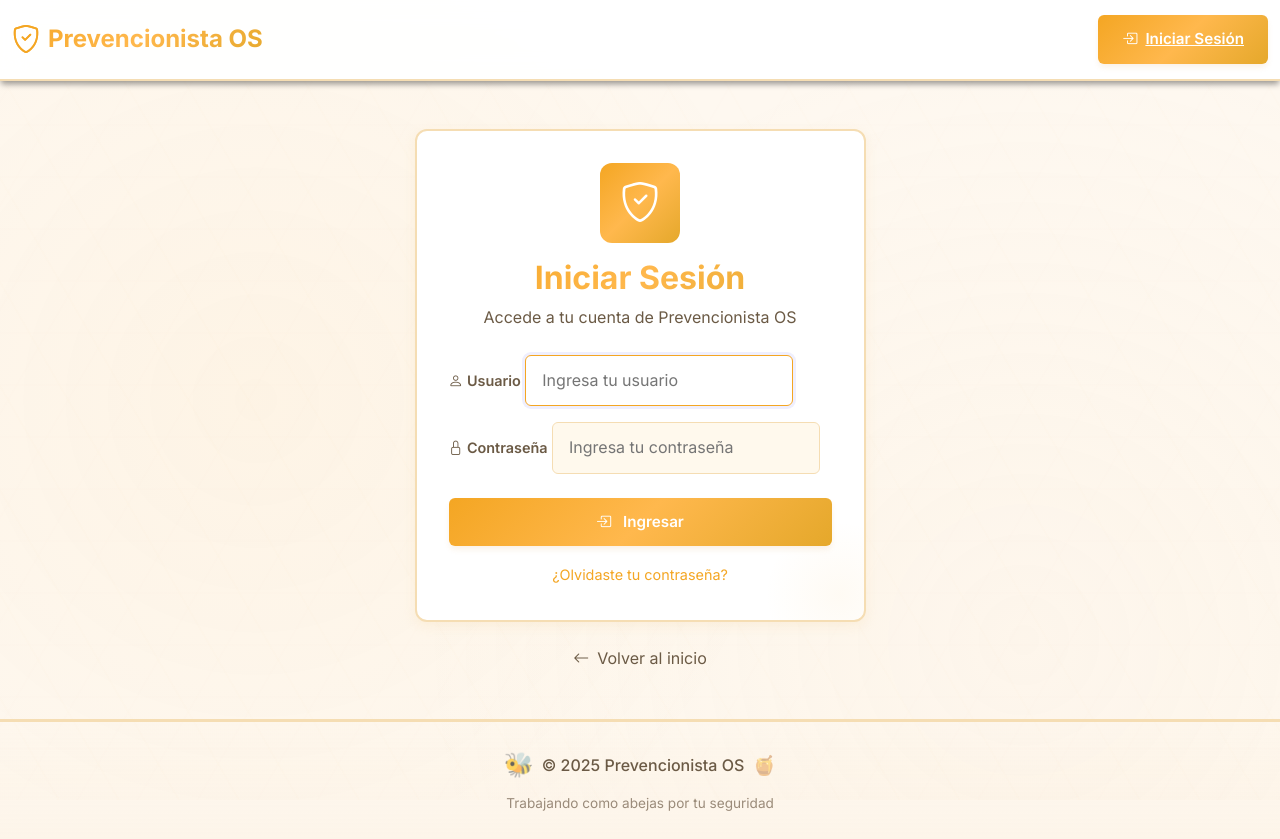
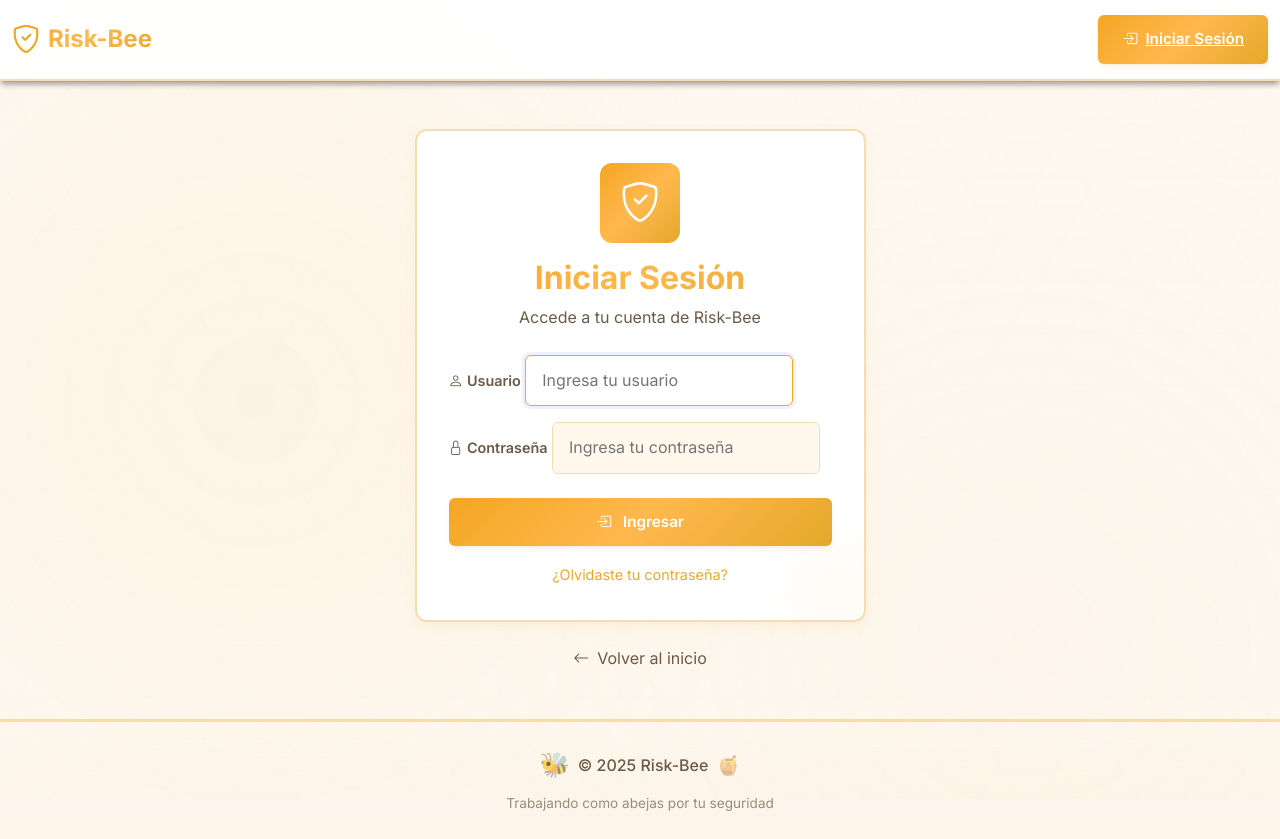
Before and after one commit to Desarrollo-SurPM/Matriz, a Django app: template gestion_riesgos/templates/registration/login.html in a window 1280 px wide. Run offline with Django 3.2, Linux system fonts and the light colour scheme; the template is opened without the code that fills it, so the values that code supplies are empty; some libraries are stand-ins or nearby versions.

Commit message:
refactor: rename brand from Prevencionista OS to Risk-Bee
update all references to the old brand name in templates, css, js and email content

```diff
--- a/cumplimiento/management/commands/enviar_alertas.py
+++ b/cumplimiento/management/commands/enviar_alertas.py
@@ -28,7 +28,7 @@ class Command(BaseCommand):
                     f"Te recordamos que la obligación '{tarea.nombre_obligacion}' para la empresa '{tarea.empresa.razon_social}' "
                     f"vence el {tarea.proxima_fecha_vencimiento.strftime('%d-%m-%Y')}.\n\n"
                     f"Por favor, asegúrate de completarla a tiempo.\n\n"
-                    f"Saludos,\nEl equipo de Prevencionista OS"
+                    f"Saludos,\nEl equipo de Risk-Bee"
                 )
 
                 send_mail(
--- a/gestion_riesgos/static/css/main.css
+++ b/gestion_riesgos/static/css/main.css
@@ -1,5 +1,5 @@
 /* ============================================
-   SISTEMA DE DISEÑO - PREVENCIONISTA OS
+   SISTEMA DE DISEÑO - Risk-Bee
    Temática de Abejas y Panales
    ============================================ */
 
--- a/gestion_riesgos/static/js/main.js
+++ b/gestion_riesgos/static/js/main.js
@@ -1,5 +1,5 @@
 // ============================================
-// PREVENCIONISTA OS - JAVASCRIPT PRINCIPAL
+// Risk-Bee - JAVASCRIPT PRINCIPAL
 // ============================================
 
 document.addEventListener('DOMContentLoaded', function() {
--- a/gestion_riesgos/templates/base.html
+++ b/gestion_riesgos/templates/base.html
@@ -3,7 +3,7 @@
 <head>
     <meta charset="UTF-8">
     <meta name="viewport" content="width=device-width, initial-scale=1.0">
-    <title>{% block title %}Prevencionista OS{% endblock %}</title>
+    <title>{% block title %}Risk-Bee{% endblock %}</title>
     {% load static %}
     <link rel="preconnect" href="https://fonts.googleapis.com">
     <link rel="preconnect" href="https://fonts.gstatic.com" crossorigin>
@@ -18,7 +18,7 @@
         <div class="container-fluid">
             <a class="navbar-brand" href="{% url 'dashboard' %}">
                 <i class="bi bi-shield-check"></i>
-                <span>Prevencionista OS</span>
+                <span>Risk-Bee</span>
             </a>
             <button class="navbar-toggler" type="button" data-bs-toggle="collapse" data-bs-target="#navbarNav" aria-controls="navbarNav" aria-expanded="false" aria-label="Toggle navigation">
                 <span class="navbar-toggler-icon"></span>
@@ -91,7 +91,7 @@
             <div style="display: flex; justify-content: center; align-items: center; gap: 0.5rem; margin-bottom: 0.5rem;">
                 <span style="font-size: 1.5rem; opacity: 0.6;">🐝</span>
                 <p style="color: var(--text-secondary); margin: 0; font-weight: 500;">
-                    &copy; {% now "Y" %} Prevencionista OS
+                    &copy; {% now "Y" %} Risk-Bee
                 </p>
                 <span style="font-size: 1.2rem; opacity: 0.4;">🍯</span>
             </div>
--- a/gestion_riesgos/templates/empresa_detail.html
+++ b/gestion_riesgos/templates/empresa_detail.html
@@ -1,6 +1,6 @@
 {% extends 'base.html' %}
 
-{% block title %}{{ empresa.razon_social }} - Prevencionista OS{% endblock %}
+{% block title %}{{ empresa.razon_social }} - Risk-Bee{% endblock %}
 
 {% block content %}
 <div class="d-flex justify-content-between align-items-center mb-4">
--- a/gestion_riesgos/templates/empresa_list.html
+++ b/gestion_riesgos/templates/empresa_list.html
@@ -1,6 +1,6 @@
 {% extends 'base.html' %}
 
-{% block title %}Mis Empresas - Prevencionista OS{% endblock %}
+{% block title %}Mis Empresas - Risk-Bee{% endblock %}
 
 {% block content %}
 <div class="d-flex justify-content-between align-items-center mb-4">
--- a/gestion_riesgos/templates/normativa_list.html
+++ b/gestion_riesgos/templates/normativa_list.html
@@ -1,5 +1,5 @@
 {% extends 'base.html' %}
-{% block title %}Biblioteca de Normativas - Prevencionista OS{% endblock %}
+{% block title %}Biblioteca de Normativas - Risk-Bee{% endblock %}
 
 {% block content %}
 <div class="d-flex justify-content-between align-items-center mb-4">
--- a/gestion_riesgos/templates/peligro_list.html
+++ b/gestion_riesgos/templates/peligro_list.html
@@ -1,5 +1,5 @@
 {% extends 'base.html' %}
-{% block title %}Catálogo de Peligros - Prevencionista OS{% endblock %}
+{% block title %}Catálogo de Peligros - Risk-Bee{% endblock %}
 
 {% block content %}
 <div class="d-flex justify-content-between align-items-center mb-4">
--- a/gestion_riesgos/templates/registration/login.html
+++ b/gestion_riesgos/templates/registration/login.html
@@ -1,7 +1,7 @@
 {% extends 'base.html' %}
 {% load static %}
 
-{% block title %}Iniciar Sesión - Prevencionista OS{% endblock %}
+{% block title %}Iniciar Sesión - Risk-Bee{% endblock %}
 
 {% block content %}
 <div class="row justify-content-center mt-5">
@@ -12,7 +12,7 @@
                     <i class="bi bi-shield-check" style="font-size: 2.5rem; color: white;"></i>
                 </div>
                 <h2 class="text-gradient mb-2" style="font-size: 2rem; font-weight: 700;">Iniciar Sesión</h2>
-                <p style="color: var(--text-secondary);">Accede a tu cuenta de Prevencionista OS</p>
+                <p style="color: var(--text-secondary);">Accede a tu cuenta de Risk-Bee</p>
             </div>
 
             {% if form.errors %}
```
Also changed, not shown: gestion_riesgos/templates/landing.html (+6 -6 lines).
